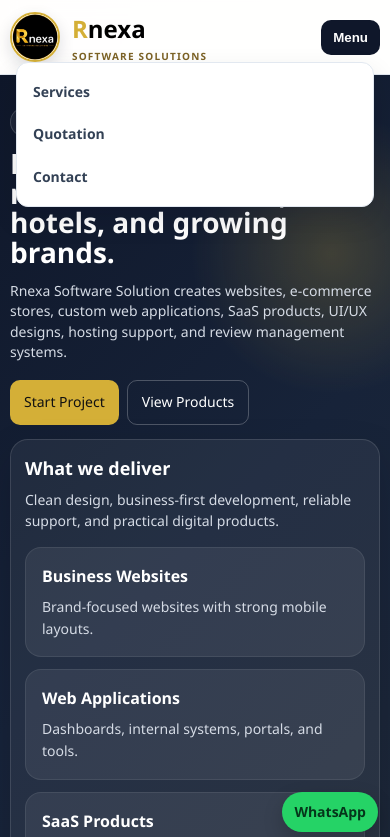
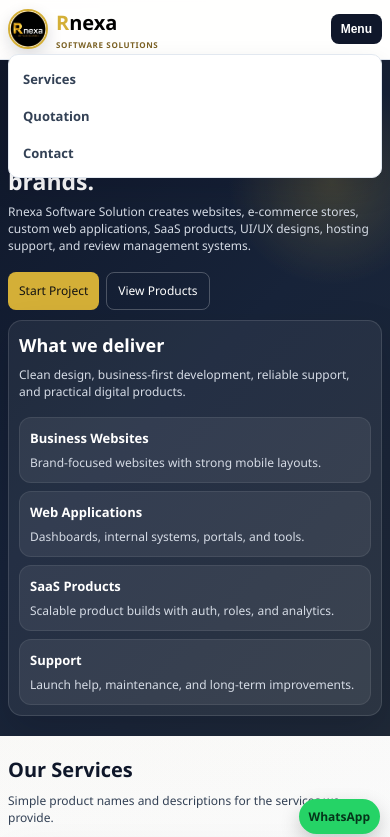
Before and after one commit to rnexasales-ctrl/singular-gnome-6cf8f3, a website: page index.html in a window 390 px wide. Both pictures are taken after a click on the button "Menu". Shown: the top 837 px of the page. Drawn offline with Linux system fonts and the light colour scheme.

Commit message:
Add files via upload

```diff
--- a/index.html
+++ b/index.html
@@ -304,32 +304,35 @@
       .modal-shots{grid-template-columns:repeat(2,minmax(0,1fr))}
     }
     @media (max-width:650px){
-      body{font-size:14px}
-      .wrap{width:min(100%,calc(100% - 20px))}
+      body{font-size:13px}
+      .wrap{width:min(100%,calc(100% - 16px))}
       .menu-btn{display:inline-flex}
       nav{
-        display:none;position:absolute;top:62px;left:16px;right:16px;background:#fff;border:1px solid #e2e8f0;border-radius:12px;
-        box-shadow:0 12px 28px rgba(2,6,23,.12);padding:8px 4px
+        display:none;position:absolute;top:54px;left:8px;right:8px;background:#fff;border:1px solid #e2e8f0;border-radius:10px;
+        box-shadow:0 12px 28px rgba(2,6,23,.12);padding:6px 4px
       }
       nav.open{display:block}
-      nav a{display:block;margin:0;padding:10px 12px}
-      .top .wrap{padding:10px 0}
-      .brandline{font-size:10px}
-      .brand-logo{width:50px;height:50px}
-      .logo{font-size:24px}
-      .hero{padding:32px 0 28px}
-      .hero .wrap{gap:14px}
-      .hero-kicker{margin-bottom:12px;padding:6px 10px;font-size:10px}
-      .hero-copy h2{font-size:28px}
-      .hero-copy p,.hero-panel p,.snapshot-copy p,.quote-card p,.product-tile p,.contact p{font-size:14px;line-height:1.45}
-      .hero-actions{gap:8px;margin-top:18px}
-      .btn{padding:10px 14px;border-radius:10px;font-size:14px}
-      .hero-panel,.snapshot-shell,.quote-sidebar,.quote-card,.product-tile,.contact{padding:14px;border-radius:18px}
-      .card,.promise-item,.snapshot-point,.board-card,.form-wrap,.success-box,.modal-shot,.offer-box,.note-card{padding:12px}
-      section{padding:26px 0}
-      h3{font-size:24px}
-      .sub{font-size:14px;margin-bottom:16px}
-      .snapshot-shell,.products-grid{gap:12px}
+      nav a{display:block;margin:0;padding:8px 10px;font-size:13px}
+      .top .wrap{padding:7px 0}
+      .brand{gap:8px}
+      .brandline{font-size:8px;letter-spacing:.08em}
+      .brand-logo{width:40px;height:40px}
+      .logo{font-size:20px}
+      .menu-btn{padding:8px 10px;border-radius:8px;font-size:12px}
+      .hero{padding:22px 0 20px}
+      .hero .wrap{gap:10px}
+      .hero-kicker{margin-bottom:10px;padding:5px 8px;font-size:9px;gap:7px}
+      .hero-kicker span{width:5px;height:5px}
+      .hero-copy h2{font-size:23px;line-height:1.1;margin-bottom:10px}
+      .hero-copy p,.hero-panel p,.snapshot-copy p,.quote-card p,.product-tile p,.contact p{font-size:12px;line-height:1.4}
+      .hero-actions{gap:7px;margin-top:14px}
+      .btn{padding:8px 11px;border-radius:8px;font-size:12px}
+      .hero-panel,.snapshot-shell,.quote-sidebar,.quote-card,.product-tile,.contact{padding:10px;border-radius:14px}
+      .card,.promise-item,.snapshot-point,.board-card,.form-wrap,.success-box,.modal-shot,.offer-box,.note-card{padding:10px}
+      section{padding:18px 0}
+      h3{font-size:20px;margin-bottom:7px}
+      .sub{font-size:12px;margin-bottom:12px;line-height:1.4}
+      .snapshot-shell,.products-grid{gap:10px}
       .snapshot-copy h4{font-size:30px;margin:10px 0}
       .snapshot-points{margin-top:12px;gap:10px}
       .snapshot-point strong,.board-card strong{font-size:15px}
@@ -345,27 +348,36 @@
         display:grid;
         grid-template-columns:1fr;
         overflow:visible;
-        gap:12px;
+        gap:10px;
         padding-bottom:0
       }
       .quote-card{
         min-height:auto
       }
-      .quote-card h4{font-size:20px;margin:10px 0 8px}
-      .quote-price,.price{padding:7px 10px;font-size:14px}
+      .product-image{aspect-ratio:16/7;border-radius:10px;margin-bottom:9px}
+      .quote-card h4{font-size:16px;margin:7px 0 6px}
+      .tag{padding:4px 7px;font-size:10px}
+      .old-price{font-size:12px;margin-top:8px}
+      .quote-price,.price{padding:6px 8px;font-size:12px;border-radius:8px;margin-top:8px}
       .quote-list{
-        margin-top:12px;
-        gap:8px 10px;
-        grid-template-columns:repeat(2,minmax(0,1fr));
-        font-size:13px
+        margin-top:10px;
+        gap:6px 8px;
+        grid-template-columns:1fr;
+        font-size:12px
       }
-      .quote-list li{padding-left:14px;line-height:1.35}
-      .quote-actions{margin-top:14px}
-      .product-tile h4{font-size:20px}
+      .quote-list li{padding-left:13px;line-height:1.3}
+      .quote-actions{margin-top:10px}
+      .product-tile h4,.card h4{font-size:16px}
       .product-meta{gap:8px}
       .product-meta span{padding:6px 10px;font-size:12px}
       .field label,.help{font-size:12px}
       .grid,.hero-grid,.board-grid,.promise-bar,.products-grid,.form-grid{grid-template-columns:1fr}
+      .hero-grid{gap:8px}
+      .hero-card{padding:10px;border-radius:12px}
+      .hero-card strong{font-size:13px;margin-bottom:4px}
+      .hero-card span{font-size:12px}
+      .chips{gap:6px}
+      .chips span{padding:6px 9px;font-size:12px}
       .modal-shots{
         display:grid;
         grid-auto-flow:column;
@@ -380,9 +392,10 @@
       .modal-shot{scroll-snap-align:start}
       .modal-shot img{height:130px}
       .shot-title{font-size:12px}
-      .field input,.field select,.field textarea{padding:10px}
+      .field input,.field select,.field textarea{padding:8px 9px;font-size:12px;border-radius:8px}
+      .field textarea{min-height:90px}
       .submit-btn{width:100%}
-      .wa-float{right:12px;bottom:12px;padding:9px 12px;font-size:14px}
+      .wa-float{right:10px;bottom:10px;padding:8px 10px;font-size:12px}
     }
   </style>
 </head>
```
